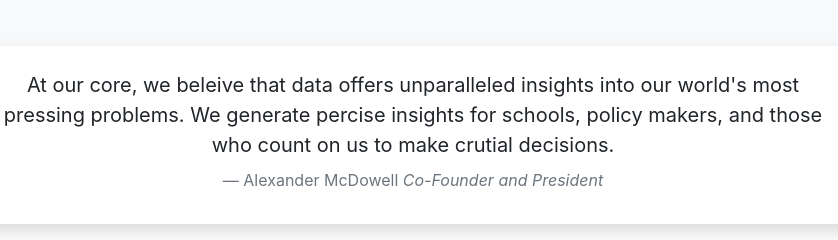
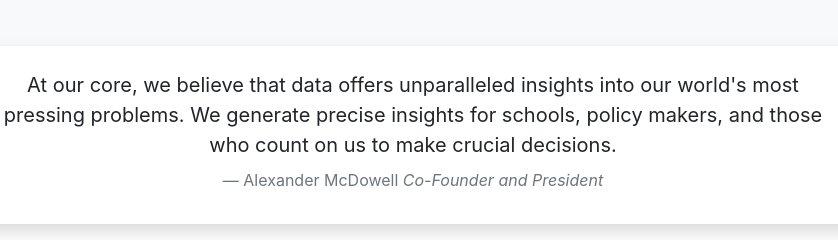
Before and after one commit to LAHS-Data/lahs-data.github.io, a plain HTML site: page index.html in a window 1280 px wide. Shown: the part 449-689 px from the top of the page, 227-1065 px from the left. Drawn offline with nearby package versions, Linux system fonts and the light colour scheme.

Commit message:
Fixed spelling mistakes
Learn to spell, you trash

```diff
--- a/index.html
+++ b/index.html
@@ -89,9 +89,9 @@
 
 	<div class="col-md-9 mt-n5 pt-3 pb-3 shadow animated fadeIn mx-auto" style="background: #ffffff;">
 		<blockquote class="blockquote text-center mt-2">
-			<p class="mb-0 ml-5 mr-5">At our core, we beleive that data offers unparalleled insights into our world's
-				most pressing problems. We generate percise insights for schools, policy makers, and those who count on
-				us to make crutial decisions.</p>
+			<p class="mb-0 ml-5 mr-5">At our core, we believe that data offers unparalleled insights into our world's
+				most pressing problems. We generate precise insights for schools, policy makers, and those who count on
+				us to make crucial decisions.</p>
 			<footer class="blockquote-footer mt-2">Alexander McDowell <cite title="Source Title">Co-Founder and
 					President</cite></footer>
 		</blockquote>
```
